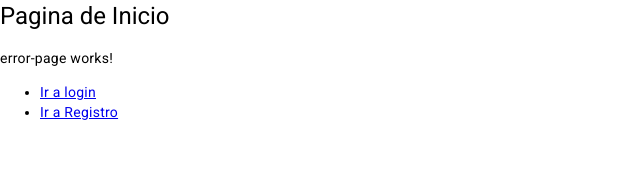
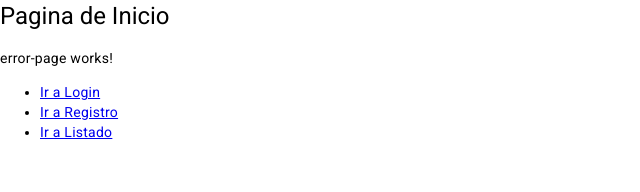
Before and after one commit to MACHERCO/05-heroesApp, an Angular app: page /404 in a window 1280 px wide. Shown: the top 192 px of the page, without its empty margins (0-640 px from the left). Built offline with nearby package versions, Linux system fonts and the light colour scheme.

Commit message:
ultimos cambios

```diff
--- a/src/app/app-routing.module.ts
+++ b/src/app/app-routing.module.ts
@@ -11,6 +11,13 @@ const routes : Routes = [
     path: 'auth',
 
     loadChildren: () => import('./auth/auth.module').then (m => m.AuthModule)
+
+  },
+
+  {
+    path: 'heroes',
+
+    loadChildren: () => import('./heroes/heroes.module').then (m => m.HeroesModule)
 
   },
 
--- a/src/app/auth/auth-routing.module.ts
+++ b/src/app/auth/auth-routing.module.ts
@@ -1,7 +1,7 @@
 
 
 import { NgModule } from '@angular/core';
-import { CommonModule } from '@angular/common';
+
 import { RouterModule, Routes } from '@angular/router';
 import { LoginComponent } from './pages/login/login.component';
 import { RegistroComponent } from './pages/registro/registro.component';
--- a/src/app/shared/error-page/error-page.component.html
+++ b/src/app/shared/error-page/error-page.component.html
@@ -4,7 +4,7 @@
     <li>
         <a routerLink= '/auth/login'>
 
-            Ir a login
+            Ir a Login
 
         </a>
 
@@ -19,4 +19,13 @@
         </a>
 
     </li>
+
+    <li>
+      <a routerLink= '/heroes/listado'>
+
+          Ir a Listado
+
+      </a>
+
+  </li>
 </ul>
```
Also changed, not shown: src/app/heroes/heroes-routing.module.ts (added, +40 -0 lines), src/app/heroes/heroes.module.ts (+6 -1 lines).
